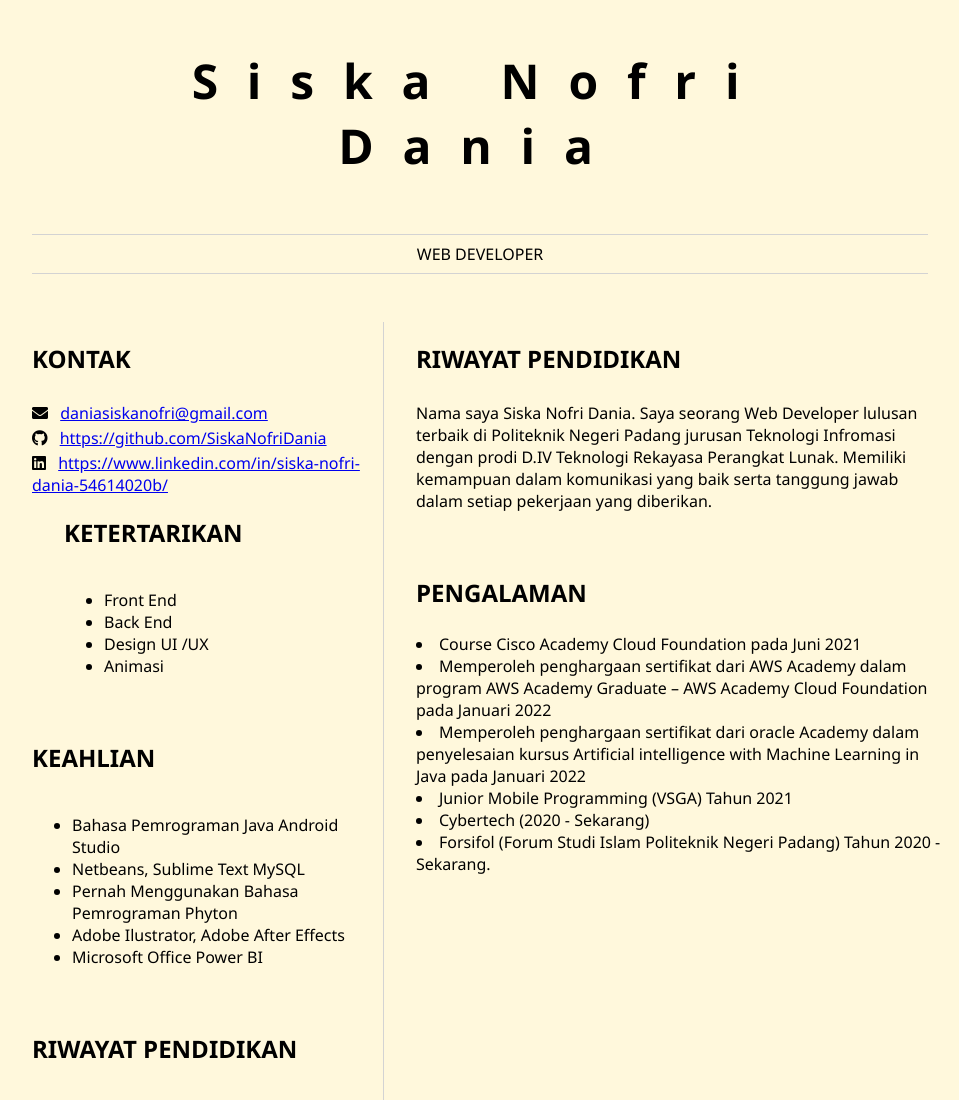
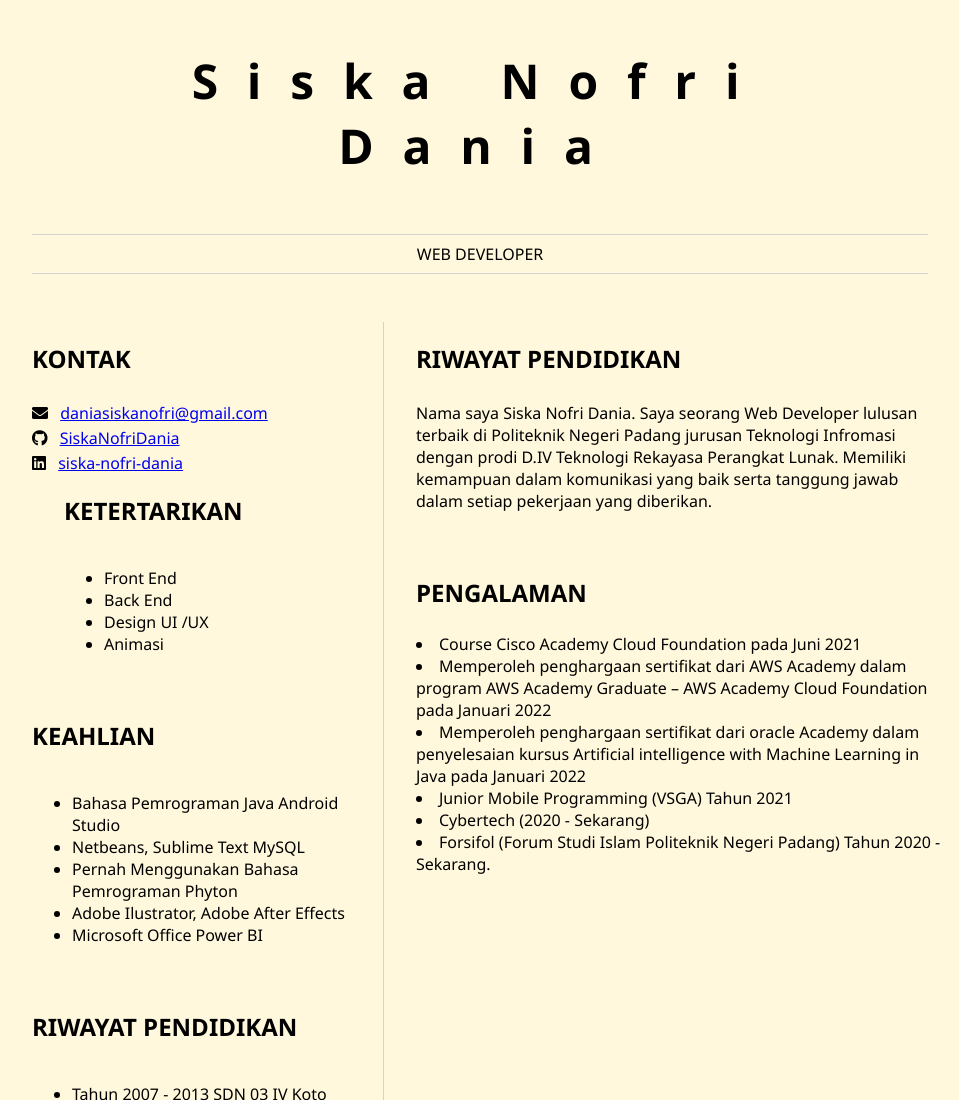
Before and after one commit to SiskaNofriDania/ResumeWeb, a plain HTML site: page index.html in a window 1280 px wide. Shown: the top 1100 px of the page, without its empty margins (160-1119 px from the left). Drawn offline with Linux system fonts and the light colour scheme.

Commit message:
initial commit

```diff
--- a/index.html
+++ b/index.html
@@ -28,11 +28,11 @@
 
                     <p>
                         <i class="fab fa-github" aria-hidden="true"></i>
-                        <a href="https://github.com/SiskaNofriDania">https://github.com/SiskaNofriDania</a>
+                        <a href="https://github.com/SiskaNofriDania">SiskaNofriDania</a>
                     </p>
                     <p>
                         <i class="fab fa-linkedin" aria-hidden="true"></i>
-                        <a href="https://www.linkedin.com/in/siska-nofri-dania-54614020b/">https://www.linkedin.com/in/siska-nofri-dania-54614020b/</a>
+                        <a href="https://www.linkedin.com/in/siska-nofri-dania-54614020b/">siska-nofri-dania</a>
                     </p>
 
 
```
